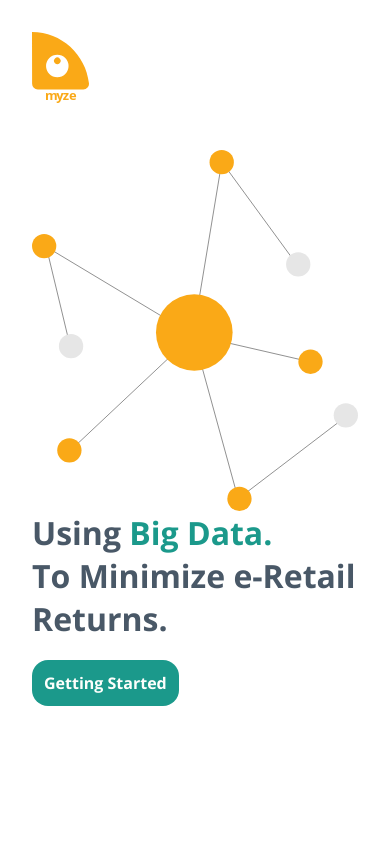
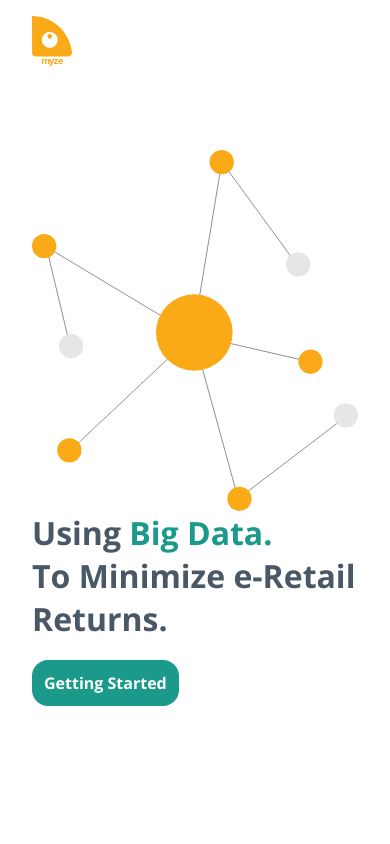
Before and after one commit to Myze-Team/myze-website, a React (Create React App) app: page / in a window 390 px wide. Shown: the top 844 px of the page. Built offline with nearby package versions, Linux system fonts and the light colour scheme; no server answers; what aws-amplify would draw is missing.

Commit message:
Mobile optimization

```diff
--- a/src/index.tsx
+++ b/src/index.tsx
@@ -10,14 +10,31 @@ import HowItWorks from './pages/howitworks';
 import AboutUs from './pages/aboutus';
 import amplifyConfig from './configs/amplify';
 
-const App: React.FC = () => (
+const App: React.FC = () => {
+  const [scrolled, setScrolled] = React.useState('');
+  const handleScroll = React.useCallback(() => {
+    const currentScroll = window.pageYOffset || document.documentElement.scrollTop;
+    if (currentScroll < 50) {
+      setScrolled('');
+    } else {
+      setScrolled('navbarTop');
+    }
+  }, []);
+  React.useEffect(() => {
+    window.addEventListener('scroll', handleScroll);
+    return () => {
+      window.removeEventListener('scroll', handleScroll);
+    };
+  }, [handleScroll]);
+  return (
     <>
-    <Navbar />
+      <Navbar scrolled={scrolled} />
       <Cover />
       <HowItWorks />
       <AboutUs />
     </>
   );
+};
 
 Amplify.configure(amplifyConfig);
 
--- a/src/pages/navbar/index.module.scss
+++ b/src/pages/navbar/index.module.scss
@@ -6,8 +6,8 @@
   top: 0;
   width: 100%;
   margin: 0 auto;
-  padding-top: 2rem;
-  padding-bottom: 2rem;
+  padding-top: 1rem;
+  padding-bottom: 1rem;
   .navbar {
     display: flex;
     margin: 0 auto;
@@ -26,7 +26,7 @@
 }
 
 .myzeLogo {
-  width: 57px;
+  width: 40px;
 }
 
 .navbarList {
--- a/src/pages/navbar/index.tsx
+++ b/src/pages/navbar/index.tsx
@@ -2,9 +2,13 @@ import React from 'react';
 import styles from './index.module.scss';
 import MyzeSvg from '../../assets/img/myze.svg';
 
-const Navbar: React.FC = () => (
+interface NavbarProps {
+  scrolled: string;
+}
+
+const Navbar: React.FC<NavbarProps> = ({ scrolled }) => (
   // ${this.state.isTop ? styles.scrolled : ""}
-  <div className={styles.nav}>
+  <div className={`${styles.nav} ${scrolled}`}>
     <div className={`${styles.navbar} responsiveContainer`}>
       <img src={MyzeSvg} alt="Myze Logo" className={styles.myzeLogo} />
       <div className={styles.navbarList}>
--- a/src/styles/index.scss
+++ b/src/styles/index.scss
@@ -27,9 +27,12 @@
 //mobile
 @media only screen and (max-width: 900px) {
   .responsiveContainer {
-    margin: 0 !important;
     padding-left: 2rem;
     padding-right: 2rem;
     width: calc(100vw - 4rem) !important;
   }
 }
+
+.navbarTop {
+  background-color: burlywood;
+}
```
Lines whose indentation alone changed are shown as unchanged.
